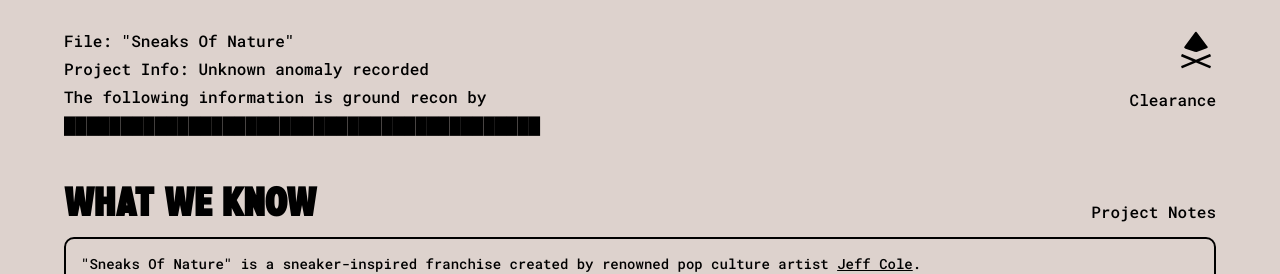
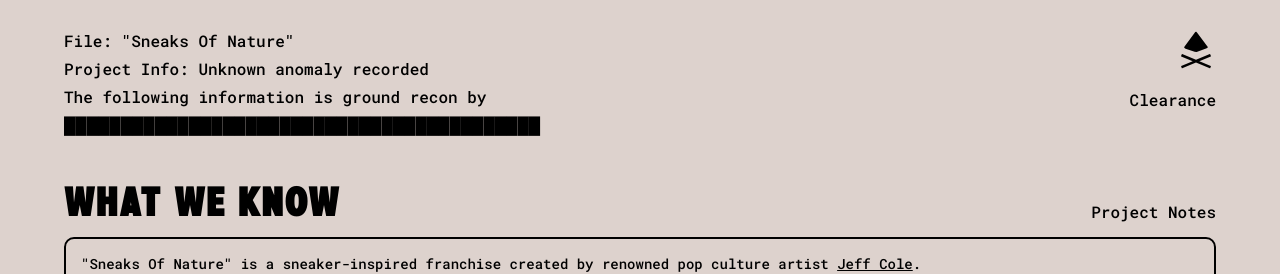
Before and after one commit to JeffreyJing/sneaks-of-nature, a React (Create React App) app: page /main in a window 1280 px wide. Shown: the top 274 px of the page. Built offline with nearby package versions, Linux system fonts and the light colour scheme.

Commit message:
Updated letter spacing

```diff
--- a/src/pages/main/index.css
+++ b/src/pages/main/index.css
@@ -57,6 +57,11 @@
     justify-content: space-between;
     align-items: flex-end;
     margin-bottom: 15px;
+}
+
+.project-updates-header h2 {
+    letter-spacing: 3px;
+
 }
 
 .container-wrapper {
```
